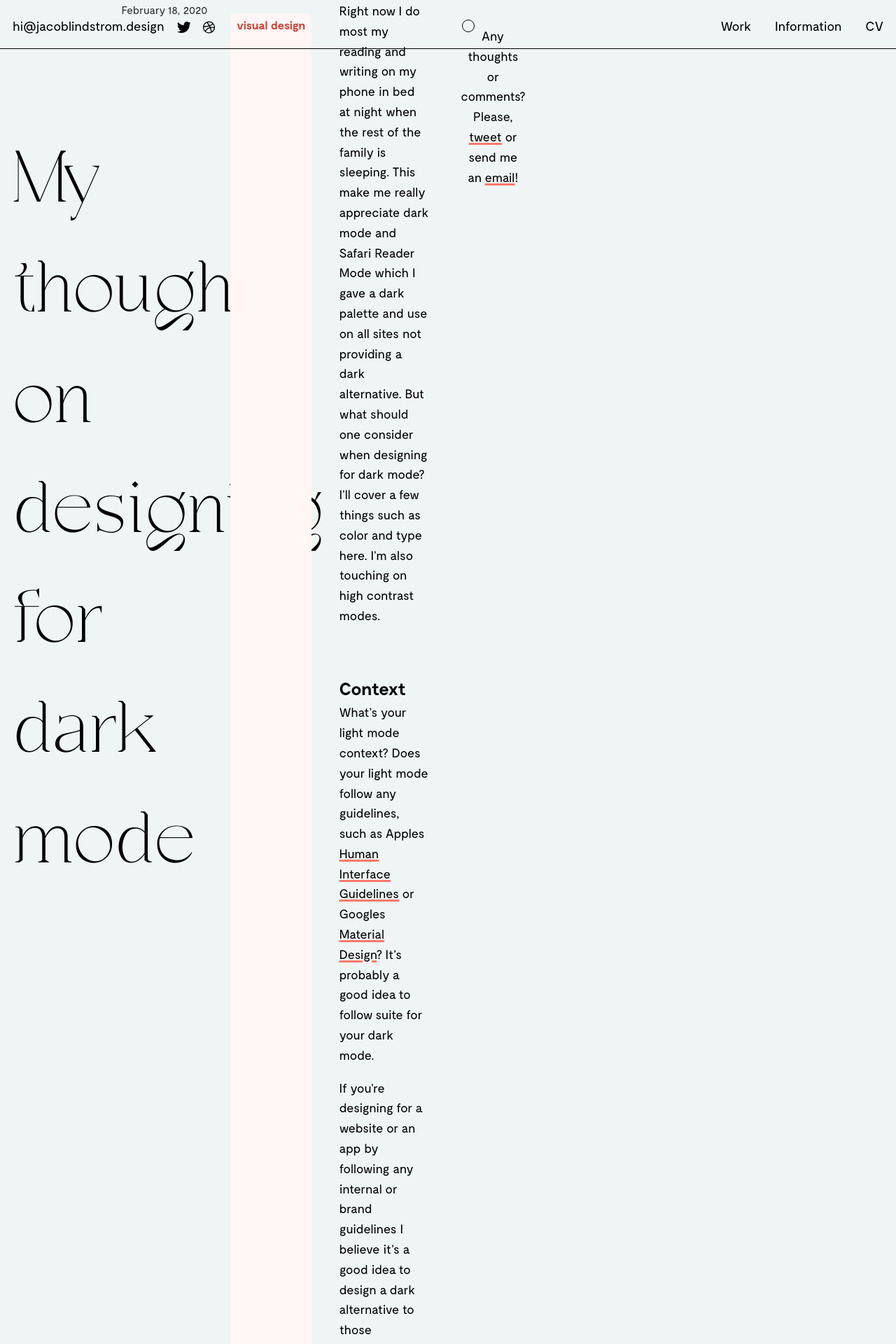
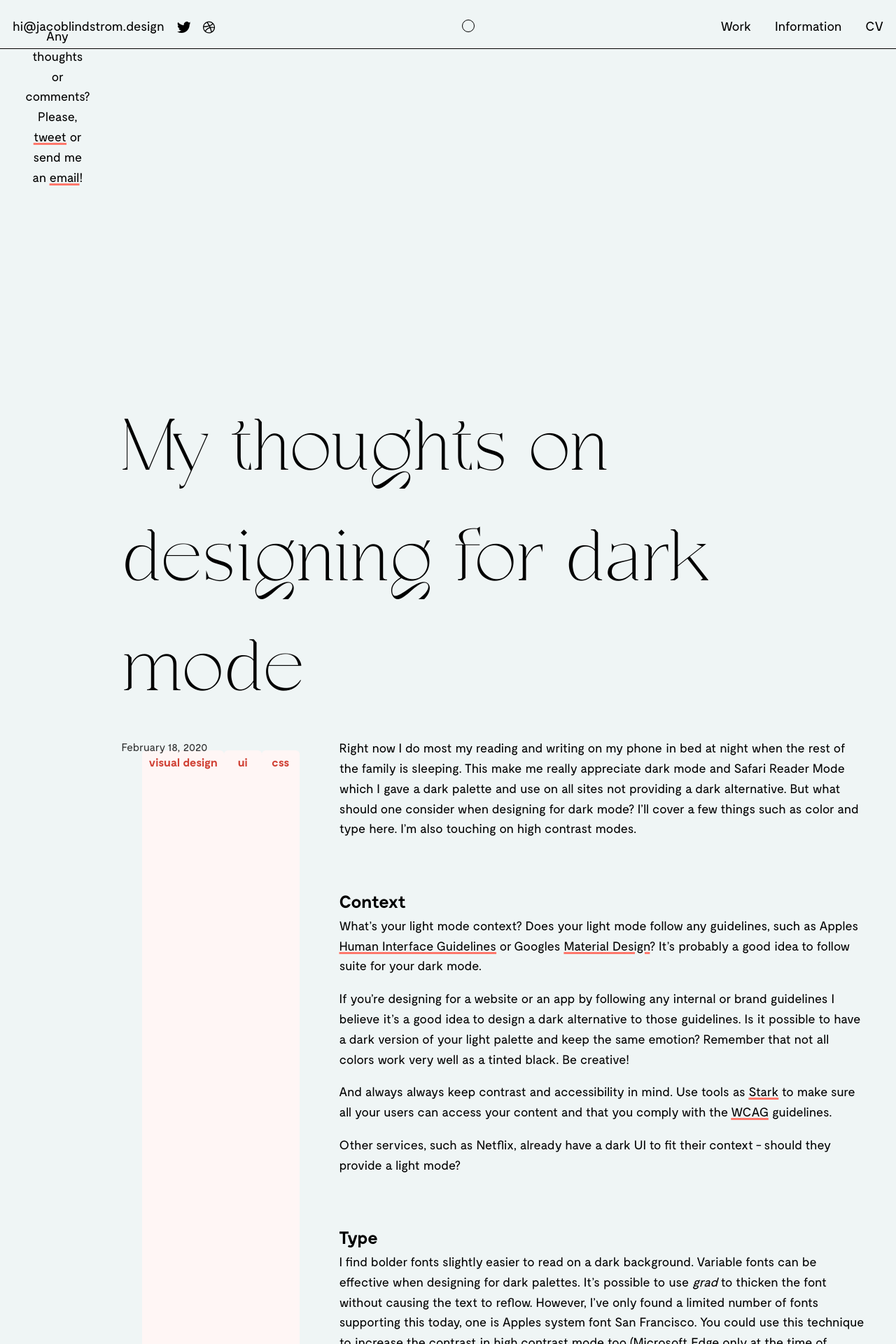
Before and after one commit to jacoblindstrm/jacoblindstrm.github.io, a Jekyll site: the page built from _posts/2020-02-19-my-thoughts-on-dark-mode.markdown, in a window 1280 px wide. Shown: the top 1920 px of the page at 70% size. Built offline with Jekyll 4.4.1, drawn with Linux system fonts in a browser that asks for light colours; comment, search, counter and statistics services are not loaded.

Commit message:
Update main.scss

```diff
--- a/_sass/main.scss
+++ b/_sass/main.scss
@@ -1,3 +1,81 @@
+h1 {
+    grid-column: 1 / -1;
+    grid-row: 10;
+
+    @media (min-width: $screen-m) {
+        grid-column: 2 / -2;
+    }
+
+    @media (min-width: $screen-l) {
+        grid-column: 3 / -2;
+    }
+}
+
+article .body {
+    grid-column: 1 / -1;
+    grid-row-start: 12;
+
+    @media (min-width: $screen-m) {
+        grid-column: 4 / -1;
+    }
+
+    @media (min-width: $screen-l) {
+        grid-column: 7 / -2;
+    }
+}
+
+.keywords,
+time {
+    grid-column: 1 / -1;
+    grid-row-start: 11;
+
+    @media (min-width: $screen-m) {
+        grid-column: 2 / 4;
+        grid-row-start: 12;
+    }
+
+    @media (min-width: $screen-l) {
+        grid-column: 3 / 7;
+    }
+}
+
+article .picture-wrapper {
+    grid-column: 2 / 4;
+    grid-row-start: 14;
+
+    @media (min-width: $screen-m) {
+        grid-column: 1 / 4;
+        grid-row-start: 12;
+        margin-top: var(--spacing-xl);
+    }
+
+    @media (min-width: $screen-l) {
+        grid-column: 4 / 7;
+    }
+
+}
+
+article img {
+    max-width: 100%;
+    width: 100%;
+    margin: auto;
+     /*   -webkit-clip-path: polygon(0 50%, 0 100%, 65% 100%, 65% 80%, 90% 80%, 90% 90%, 65% 90%, 64% 100%, 100% 100%, 100% 50%, 50% 0);
+    clip-path: polygon(0 50%, 0 100%, 65% 100%, 65% 80%, 90% 80%, 90% 90%, 65% 90%, 64% 100%, 100% 100%, 100% 50%, 50% 0); */
+
+    @media (min-width: $screen-l) {
+        max-width: 80%;
+    }
+}
+
+article .picture-wrapper {
+    filter: drop-shadow(-2px 2px 6px rgba(0, 0, 0, 0.25));
+    z-index: 1;
+    text-align: center;
+
+    @media (min-width: $screen-l) {
+        margin-top: 5rem;
+    }
+}
 
 ::selection {
   background: var(--coral); /* WebKit/Blink Browsers */
```
